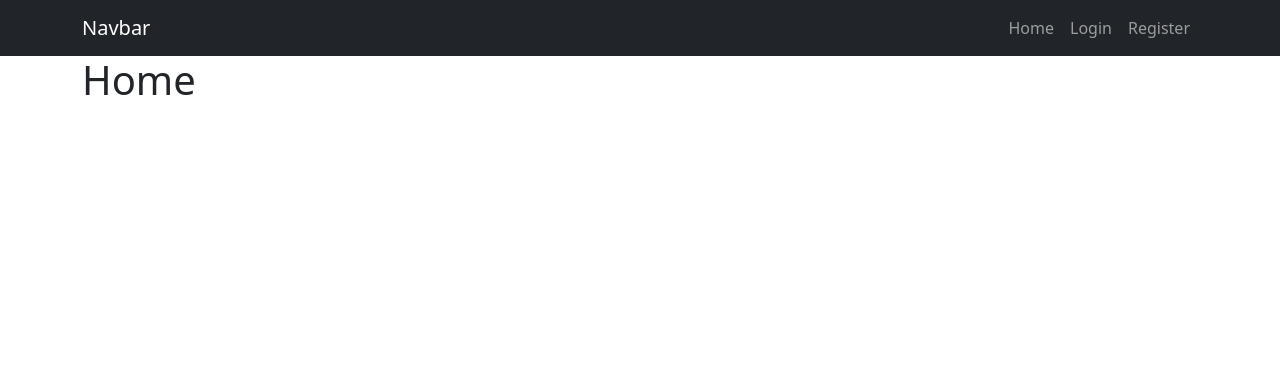
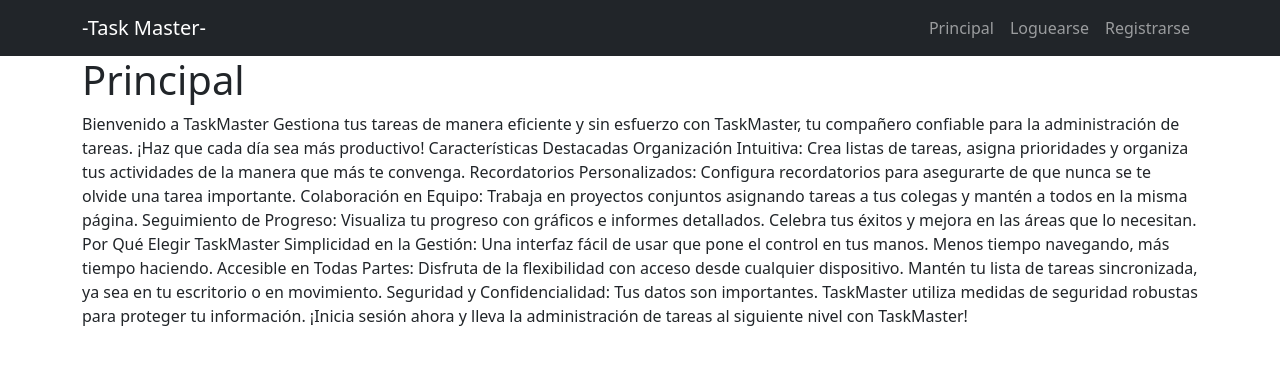
Before and after one commit to gonzaQuevedo/django.auth.crud, a Django app: page / in a window 1280 px wide. Shown: the top 365 px of the page. Run offline with Django 4.2, Linux system fonts and the light colour scheme.

Commit message:
cambios en interfaz 1

```diff
--- a/tasks/templates/_navbar.html
+++ b/tasks/templates/_navbar.html
@@ -1,6 +1,6 @@
 <nav class="navbar navbar-expand-lg navbar-dark bg-dark">
   <div class="container">
-    <a class="navbar-brand" href="/">Navbar</a>
+    <a class="navbar-brand" href="/">-Task Master-</a>
     <button
       class="navbar-toggler"
       type="button"
@@ -15,29 +15,29 @@
     <div class="collapse navbar-collapse" id="navbarNav">
       <ul class="navbar-nav ms-auto">
         <li class="nav-item">
-          <a href="/" class="nav-link">Home</a>
+          <a href="/" class="nav-link">Principal</a>
         </li>
         {% if user.is_authenticated %}
         <li class="nav-item">
           <a href="{% url 'tasks_completed' %}" class="nav-link"
-            >complted tasks</a
+            >Tareas Completadas</a
           >
         </li>
         <li class="nav-item">
-          <a href="{% url 'tasks' %}" class="nav-link">Tasks</a>
+          <a href="{% url 'tasks' %}" class="nav-link">Tareas</a>
         </li>
         <li class="nav-item">
-          <a href="{% url 'create_task' %}" class="nav-link">Create Task</a>
+          <a href="{% url 'create_task' %}" class="nav-link">Crear Tarea</a>
         </li>
         <li class="nav-item">
-          <a class="nav-link" href="/logout">Logout</a>
+          <a class="nav-link" href="/logout">Cerrar sesión</a>
         </li>
         {% else %}
         <li class="nav-item">
-          <a href="/signin" class="nav-link">Login</a>
+          <a href="/signin" class="nav-link">Loguearse</a>
         </li>
         <li class="nav-item">
-          <a href="/signup" class="nav-link">Register</a>
+          <a href="/signup" class="nav-link">Registrarse</a>
         </li>
         {% endif %}
       </ul>
--- a/tasks/templates/base.html
+++ b/tasks/templates/base.html
@@ -4,7 +4,7 @@
     <meta charset="UTF-8" />
     <meta http-equiv="X-UA-Compatible" content="IE=edge" />
     <meta name="viewport" content="width=device-width, initial-scale=1.0" />
-    <title>Django CRUD</title>
+    <title>Task Master</title>
     <link rel="stylesheet" href="https://cdn.jsdelivr.net/npm/bootstrap@5.2.0/dist/css/bootstrap.min.css">
     <script src="https://cdn.jsdelivr.net/npm/bootstrap@5.2.0/dist/js/bootstrap.bundle.min.js"></script>
 
--- a/tasks/templates/create_task.html
+++ b/tasks/templates/create_task.html
@@ -2,7 +2,7 @@
 
 {% block content %}
 
-<h1>CReate task</h1>
+<h1>Crear Tarea</h1>
 
 {{error}}
 <form action="/create_task/" method="POST">
--- a/tasks/templates/home.html
+++ b/tasks/templates/home.html
@@ -1,7 +1,27 @@
 {% extends 'base.html' %} {% block content %}
 
 <div class="container">
-  <h1>Home</h1>
+  <h1>Principal</h1>
+  <p>Bienvenido a TaskMaster
+    Gestiona tus tareas de manera eficiente y sin esfuerzo con TaskMaster, tu compañero confiable para la administración de tareas. ¡Haz que cada día sea más productivo!
+
+    Características Destacadas
+    Organización Intuitiva: Crea listas de tareas, asigna prioridades y organiza tus actividades de la manera que más te convenga.
+
+    Recordatorios Personalizados: Configura recordatorios para asegurarte de que nunca se te olvide una tarea importante.
+
+    Colaboración en Equipo: Trabaja en proyectos conjuntos asignando tareas a tus colegas y mantén a todos en la misma página.
+
+    Seguimiento de Progreso: Visualiza tu progreso con gráficos e informes detallados. Celebra tus éxitos y mejora en las áreas que lo necesitan.
+
+    Por Qué Elegir TaskMaster
+    Simplicidad en la Gestión: Una interfaz fácil de usar que pone el control en tus manos. Menos tiempo navegando, más tiempo haciendo.
+
+    Accesible en Todas Partes: Disfruta de la flexibilidad con acceso desde cualquier dispositivo. Mantén tu lista de tareas sincronizada, ya sea en tu escritorio o en movimiento.
+
+    Seguridad y Confidencialidad: Tus datos son importantes. TaskMaster utiliza medidas de seguridad robustas para proteger tu información.
+
+    ¡Inicia sesión ahora y lleva la administración de tareas al siguiente nivel con TaskMaster! </p>
 </div>
 
 {% endblock %}
```
Also changed, not shown: tasks/templates/signin.html (+34 -2 lines), tasks/templates/signup.html (+42 -1 lines).
